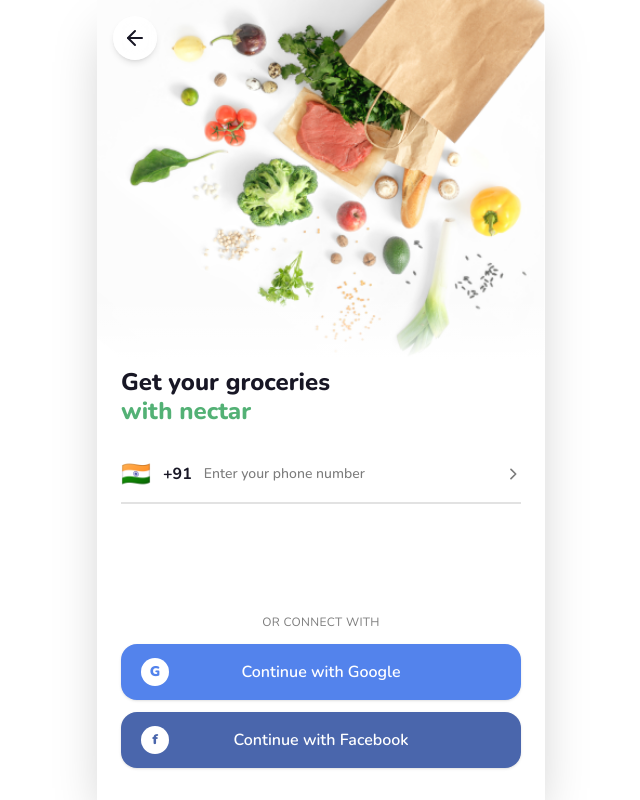
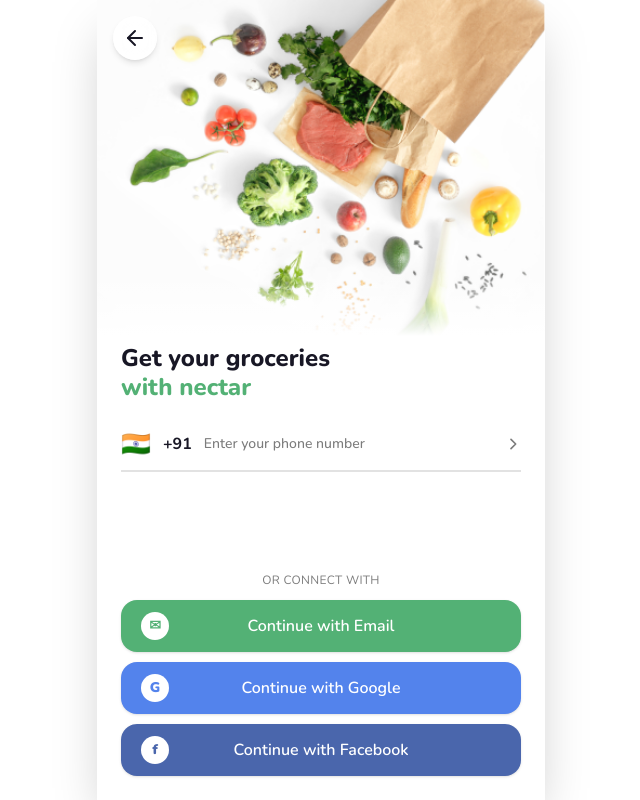
Before and after one commit to Neerav02/Nectar-Grocery, a React (Vite) app: page / in a window 1280 px wide. Both pictures are taken after a click on the button "Get Started". Shown: the whole page, without its empty margins (319-959 px from the left). Built offline with nearby package versions, Linux system fonts and the light colour scheme; a web font is replaced by a local one.

Commit message:
feat(auth): add Continue with Email option to Sign In screen for direct email login access

```diff
--- a/src/App.tsx
+++ b/src/App.tsx
@@ -118,6 +118,7 @@
         onSelectPhone={() => setCurrentStep('enter_phone')}
         onGoogleSignIn={handleCompleteAuthSequence}
         onFacebookSignIn={handleCompleteAuthSequence}
+        onEmailSignIn={() => setCurrentStep('login_email')}
       />
     );
   }
--- a/src/pages/auth/SignInWelcomePage.tsx
+++ b/src/pages/auth/SignInWelcomePage.tsx
@@ -6,6 +6,7 @@
   onSelectPhone: () => void;
   onGoogleSignIn: () => void;
   onFacebookSignIn: () => void;
+  onEmailSignIn: () => void;
 }
 
 export const SignInWelcomePage: React.FC<SignInWelcomePageProps> = ({
@@ -13,11 +14,12 @@
   onSelectPhone,
   onGoogleSignIn,
   onFacebookSignIn,
+  onEmailSignIn,
 }) => {
   return (
     <div className="fixed inset-0 bg-white flex flex-col max-w-md mx-auto shadow-2xl animate-fade-in overflow-hidden z-50">
       {/* Top Hero — fresh vegetables banner */}
-      <div className="relative flex-shrink-0" style={{ height: '45vh' }}>
+      <div className="relative flex-shrink-0" style={{ height: '42vh' }}>
         {/* Back Button */}
         {onBack && (
           <button
@@ -39,10 +41,10 @@
       </div>
 
       {/* Content Card — fits remaining screen height */}
-      <div className="flex-1 flex flex-col justify-between px-6 pt-2 pb-8 bg-white">
+      <div className="flex-1 flex flex-col justify-between px-6 pt-2 pb-6 bg-white overflow-y-auto">
         {/* Headline */}
         <div>
-          <h2 className="text-2xl font-extrabold text-[#181725] leading-snug mb-5">
+          <h2 className="text-2xl font-extrabold text-[#181725] leading-snug mb-4">
             Get your groceries <br />
             <span className="text-[#53B175]">with nectar</span>
           </h2>
@@ -53,7 +55,7 @@
             tabIndex={0}
             onClick={onSelectPhone}
             onKeyDown={(e) => e.key === 'Enter' && onSelectPhone()}
-            className="flex items-center gap-3 border-b-2 border-[#E2E2E2] hover:border-[#53B175] py-3 cursor-pointer transition-colors rounded-none"
+            className="flex items-center gap-3 border-b-2 border-[#E2E2E2] hover:border-[#53B175] py-2.5 cursor-pointer transition-colors rounded-none"
           >
             <span className="text-2xl">🇮🇳</span>
             <span className="font-bold text-[#181725] text-base">+91</span>
@@ -66,19 +68,32 @@
           </div>
         </div>
 
-        {/* Social Options */}
-        <div className="space-y-3">
+        {/* Social & Email Auth Options */}
+        <div className="space-y-2.5 pt-3">
           <p className="text-center text-xs font-bold text-[#7C7C7C] tracking-wide uppercase">
             Or connect with
           </p>
+
+          {/* Email / Password Login */}
+          <button
+            type="button"
+            onClick={onEmailSignIn}
+            className="w-full h-13 bg-[#53B175] hover:bg-[#479b66] active:scale-[0.99] text-white font-bold text-base rounded-2xl flex items-center justify-between px-5 transition-all shadow-sm"
+          >
+            <div className="w-7 h-7 bg-white rounded-full flex items-center justify-center font-black text-[#53B175] text-sm shrink-0">
+              ✉
+            </div>
+            <span className="flex-1 text-center">Continue with Email</span>
+            <div className="w-7" />
+          </button>
 
           {/* Google */}
           <button
             type="button"
             onClick={onGoogleSignIn}
-            className="w-full h-14 bg-[#5383EC] hover:bg-[#4273DF] active:scale-[0.99] text-white font-bold text-base rounded-2xl flex items-center justify-between px-5 transition-all shadow-sm"
+            className="w-full h-13 bg-[#5383EC] hover:bg-[#4273DF] active:scale-[0.99] text-white font-bold text-base rounded-2xl flex items-center justify-between px-5 transition-all shadow-sm"
           >
-            <div className="w-7 h-7 bg-white rounded-full flex items-center justify-center font-black text-[#5383EC] text-sm flex-shrink-0">
+            <div className="w-7 h-7 bg-white rounded-full flex items-center justify-center font-black text-[#5383EC] text-sm shrink-0">
               G
             </div>
             <span className="flex-1 text-center">Continue with Google</span>
@@ -89,9 +104,9 @@
           <button
             type="button"
             onClick={onFacebookSignIn}
-            className="w-full h-14 bg-[#4A66AC] hover:bg-[#3B5495] active:scale-[0.99] text-white font-bold text-base rounded-2xl flex items-center justify-between px-5 transition-all shadow-sm"
+            className="w-full h-13 bg-[#4A66AC] hover:bg-[#3B5495] active:scale-[0.99] text-white font-bold text-base rounded-2xl flex items-center justify-between px-5 transition-all shadow-sm"
           >
-            <div className="w-7 h-7 bg-white rounded-full flex items-center justify-center font-black text-[#4A66AC] text-sm flex-shrink-0">
+            <div className="w-7 h-7 bg-white rounded-full flex items-center justify-center font-black text-[#4A66AC] text-sm shrink-0">
               f
             </div>
             <span className="flex-1 text-center">Continue with Facebook</span>
```
